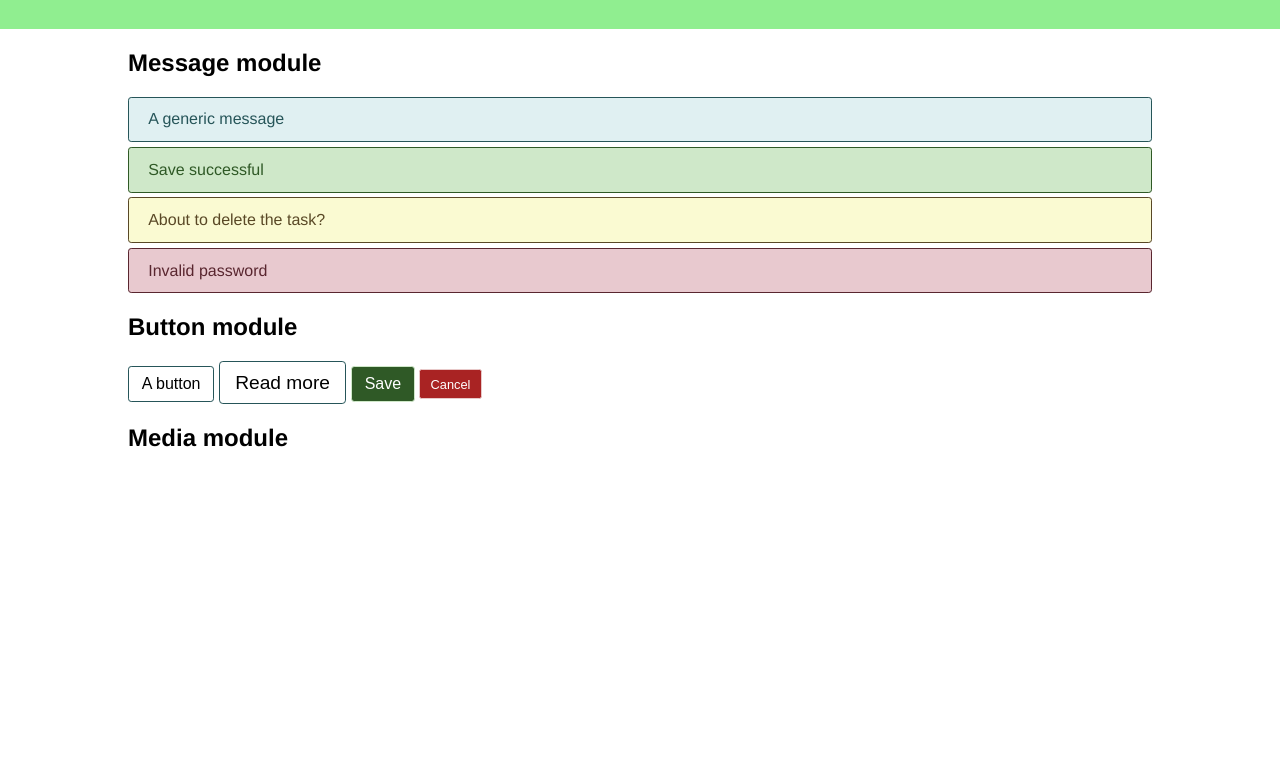
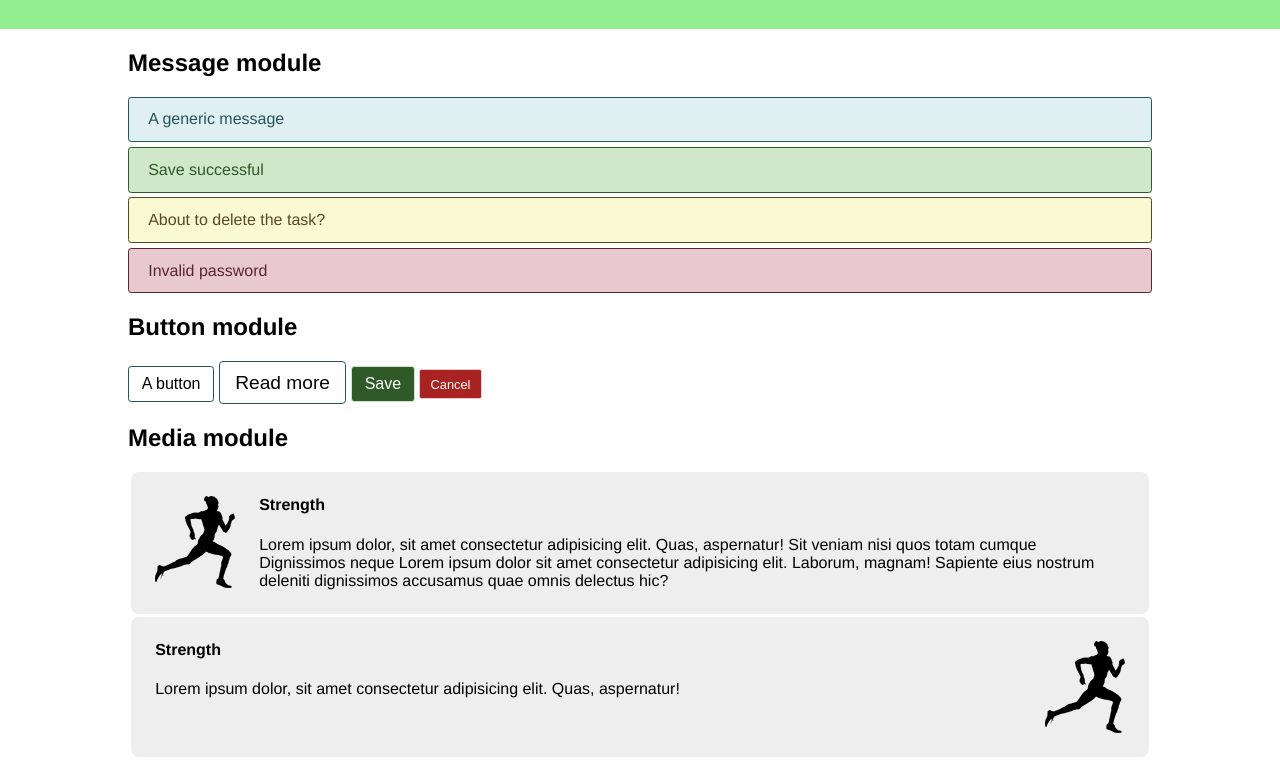
Before and after one commit to iFork/css-in-depth, a website: page 9-modular-css/page.html in a window 1280 px wide. Shown: the part 117-877 px from the top of the page. Before the commit the page ends 800 px from the top, so only its background shows below. Drawn offline with Linux system fonts and the light colour scheme.

Commit message:
Media module w/ multiple elements, BEM convention
Name classes per BEM convention like module-name__sub-element,
module-name--modifier.

```diff
--- a/9-modular-css/page.html
+++ b/9-modular-css/page.html
@@ -28,6 +28,26 @@
         <button class="button button--success">Save</button>
         <button class="button button--danger button--small">Cancel</button>
         <h2>Media module</h2>
+        <div class="media">
+          <img class="media__image" src="runner.png" alt="runner">
+          <div class="media__body">
+            <h4>Strength</h4>
+            <p>
+            Lorem ipsum dolor, sit amet consectetur adipisicing elit. Quas, aspernatur!
+            Sit veniam nisi quos totam cumque Dignissimos neque
+            Lorem ipsum dolor sit amet consectetur adipisicing elit. Laborum, magnam! Sapiente eius nostrum deleniti dignissimos accusamus quae omnis delectus hic?
+            </p>
+          </div>
+        </div>
+        <div class="media media--right">
+          <img class="media__image" src="runner.png" alt="runner">
+          <div class="media__body">
+            <h4>Strength</h4>
+            <p>
+            Lorem ipsum dolor, sit amet consectetur adipisicing elit. Quas, aspernatur!
+            </p>
+          </div>
+        </div>
       </main>
     </div>
   </body>
--- a/9-modular-css/style.css
+++ b/9-modular-css/style.css
@@ -93,4 +93,43 @@ header {
   font-size: .8rem;
 }
 
+
+.media {
+  background-color: #eee;
+  border-radius: .5em;
+  padding: 1.5em;
+  /* outer margin maybe does not belong to this module */
+  margin: .2em;
+}
+
+.media__image {
+  float: left;
+  margin-right: 1.5em;
+  max-width: 30%;
+}
+
+.media::after {
+  content: " ";
+  /* clear prop needs block display to work / clearfix */
+  display: block;
+  clear: both;
+}
+
+.media__body {
+  /* establish block formatting context to prevent interplay w/ outside floats */
+  overflow: auto;
+}
+.media__body > h4 {
+  margin-top: 0;
+}
+.media__body > p {
+  margin-bottom: 0;
+}
+
+.media--right .media__image {
+  float: right;
+  margin-left: 1.5em;
+  margin-right: 0;
+}
+
 /* utility classes */
```
Also changed, not shown: 9-modular-css/runner.png (added).
